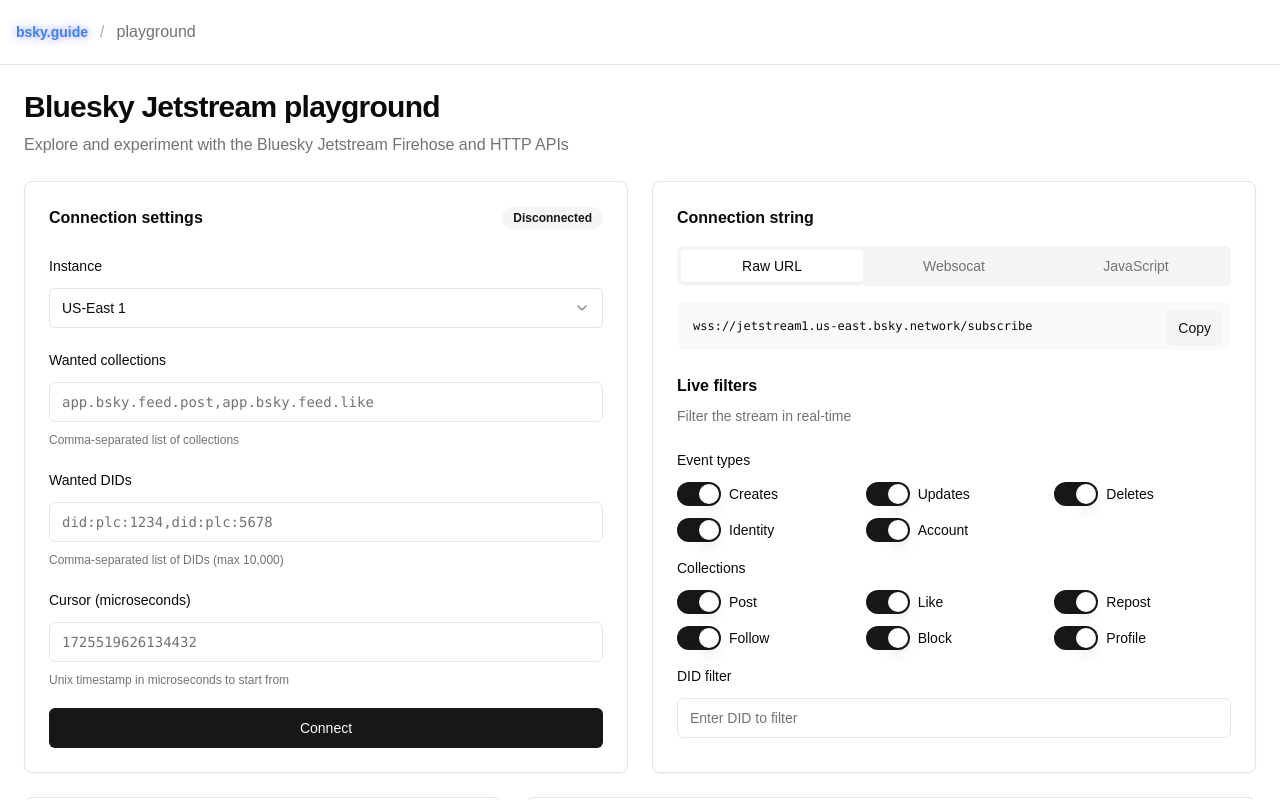
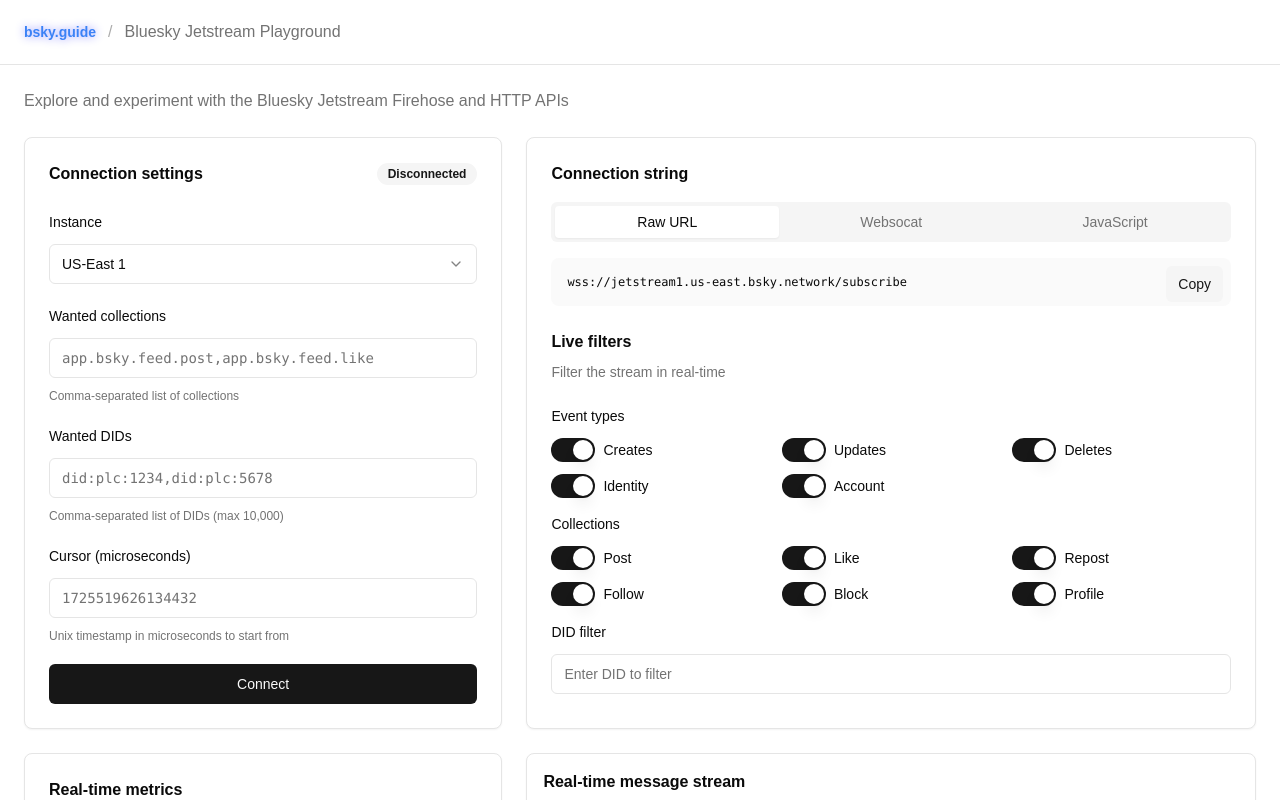
Before and after one commit to makeusabrew/playground.bsky.guide, a Next.js app: page / in a window 1280 px wide. Shown: the top 800 px of the page. Built offline with nearby package versions, Linux system fonts and the light colour scheme.

Commit message:
use consistent cols

```diff
--- a/app/layout.tsx
+++ b/app/layout.tsx
@@ -27,7 +27,7 @@
     <html lang="en">
       <body className={`${geistSans.variable} ${geistMono.variable} antialiased`}>
         <header className="sticky top-0 z-50 w-full border-b bg-background/95 backdrop-blur supports-[backdrop-filter]:bg-background/60">
-          <div className="container flex h-16 items-center max-w-7xl px-4">
+          <div className="container flex h-16 items-center max-w-7xl px-6">
             <div className="flex flex-1 items-center justify-between">
               <div className="flex items-center space-x-3">
                 <Link
@@ -37,7 +37,7 @@
                   <span className="text-blue-500 font-semibold drop-shadow-[0_0_0.3rem_#0000ff70]">bsky.guide</span>
                 </Link>
                 <span className="text-muted-foreground/60">/</span>
-                <span className="font-medium text-muted-foreground">playground</span>
+                <span className="font-medium text-muted-foreground">Bluesky Jetstream Playground</span>
               </div>
             </div>
           </div>
--- a/app/page.tsx
+++ b/app/page.tsx
@@ -80,19 +80,18 @@
   }
 
   return (
-    <div className="min-h-screen flex flex-col">
     <main className="flex-1">
       <div className="container mx-auto p-6 max-w-7xl">
         <div className="space-y-6">
-            <div className="space-y-2">
-              <h1 className="text-3xl font-bold tracking-tight">Bluesky Jetstream playground</h1>
+          <div className="space-y-0">
+            <h1 className="text-3xl font-bold tracking-tight sr-only">Bluesky Jetstream playground</h1>
             <p className="text-muted-foreground">
               Explore and experiment with the Bluesky Jetstream Firehose and HTTP APIs
             </p>
           </div>
 
-            <div className="grid grid-cols-1 md:grid-cols-2 gap-6">
-              <Card className="md:col-span-1">
+          <div className="grid grid-cols-1 md:grid-cols-5 gap-6">
+            <Card className="md:col-span-2">
               <ConnectionConfig
                 isConnected={isConnected}
                 options={connectionOptions}
@@ -100,7 +99,7 @@
                 setIsConnected={setIsConnected}
               />
             </Card>
-              <Card className="md:col-span-1">
+            <Card className="md:col-span-3">
               <ConnectionString options={connectionOptions} />
               <LiveFilters filters={filters} onFiltersChange={setFilters} />
             </Card>
@@ -117,6 +116,5 @@
         </div>
       </div>
     </main>
-    </div>
   )
 }
--- a/components/stream-viewer.tsx
+++ b/components/stream-viewer.tsx
@@ -89,7 +89,7 @@
   return (
     <div className="h-[600px] flex flex-col">
       <div className="p-4 border-b flex-none flex items-center justify-between">
-        <h2 className="font-semibold">Raw output</h2>
+        <h2 className="font-semibold">Real-time message stream</h2>
       </div>
 
       <div
```
Lines whose indentation alone changed are shown as unchanged.
